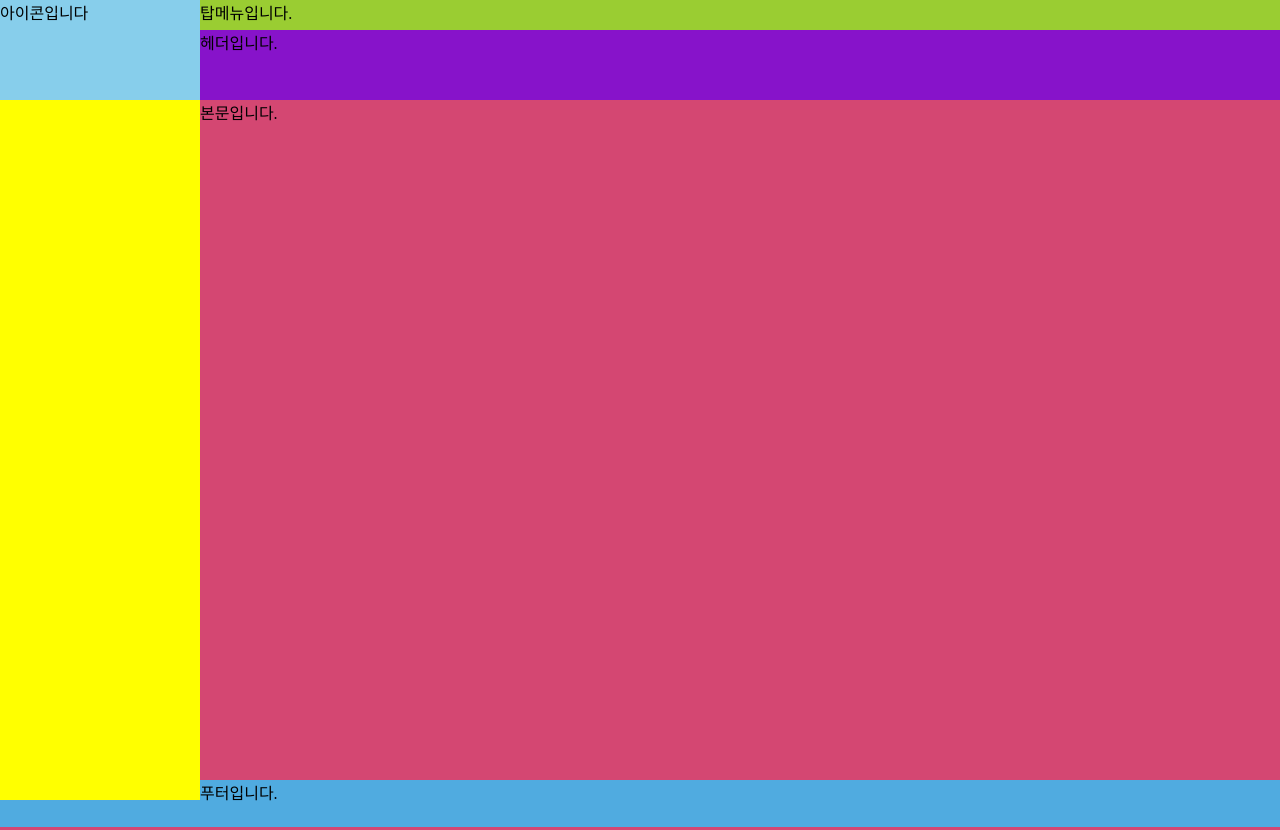
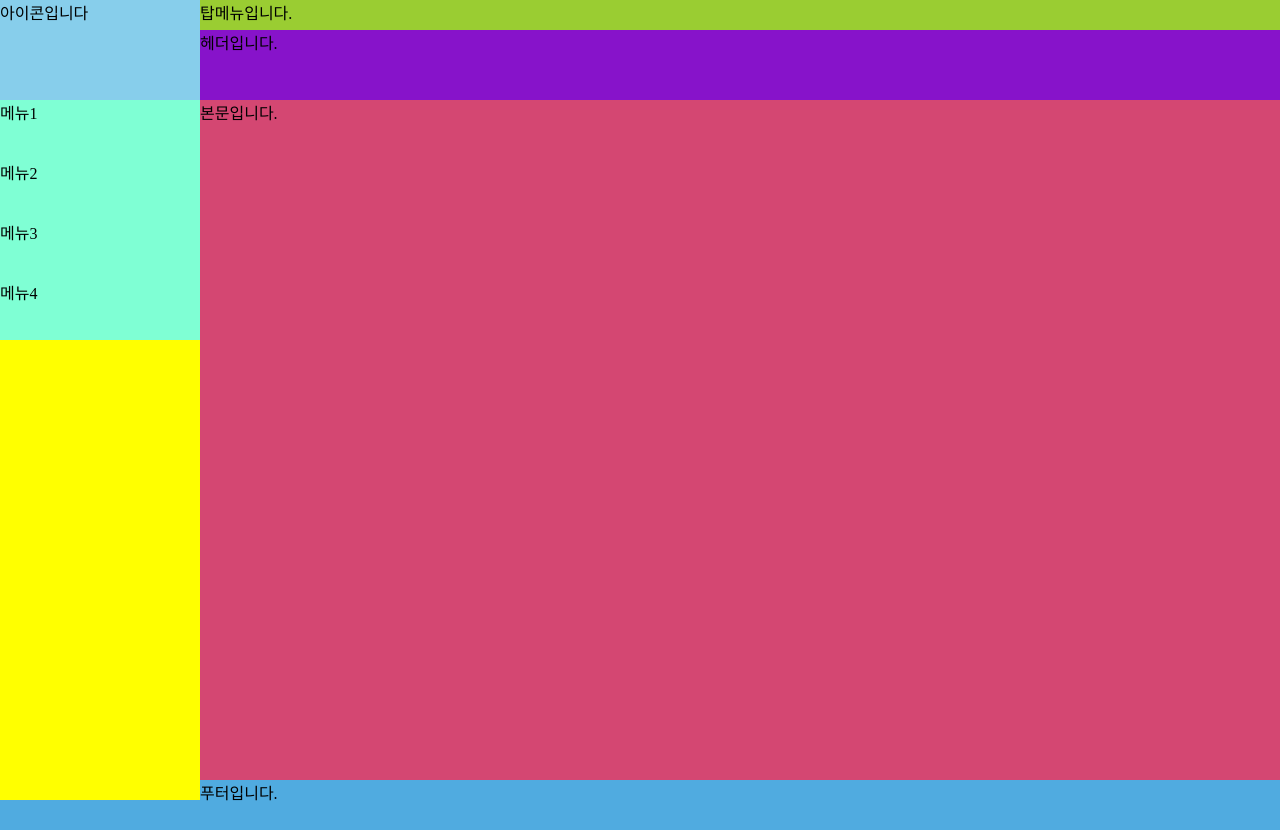
Before and after one commit to kswoah6616/banglog, a CodeIgniter app: page /database/admin/main/index in a window 1280 px wide. Run offline with CodeIgniter, Linux system fonts and the light colour scheme; some libraries are stand-ins or nearby versions.

Commit message:
[BO] main 세션 나누기 수정

```diff
--- a/application/views/admin/main.php
+++ b/application/views/admin/main.php
@@ -14,6 +14,10 @@
   <body>
     <div class="side_menu">
       <div class="admin_icon">아이콘입니다</div>
+      <div class="admin_menu">메뉴1</div>
+      <div class="admin_menu">메뉴2</div>
+      <div class="admin_menu">메뉴3</div>
+      <div class="admin_menu">메뉴4</div>
     </div>
     <div class="top_menu">탑메뉴입니다.</div>
     <div class="header">헤더입니다.</div>
--- a/resourceadmin/css/common.css
+++ b/resourceadmin/css/common.css
@@ -27,10 +27,14 @@ body{
 }
 .footer{
     background-color: rgb(80, 171, 224);
-    height: 47px;
+    height: 50px;
 }
-/* 본문 내용 */
+/* 사이드 메뉴 */
 .side_menu .admin_icon{
     background-color: skyblue;
     height: 100px;
 }
+.side_menu .admin_menu{
+    background-color: aquamarine;
+    height: 60px;
+}
```
